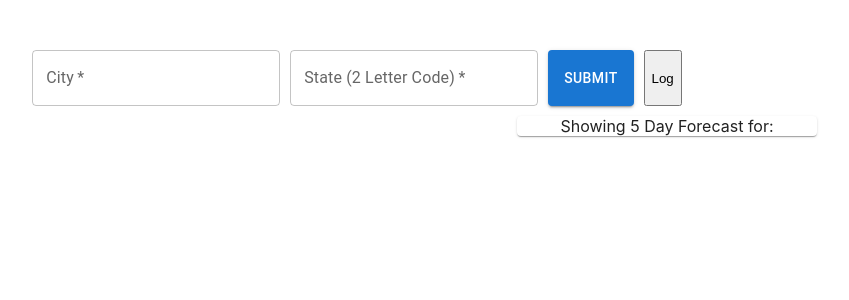
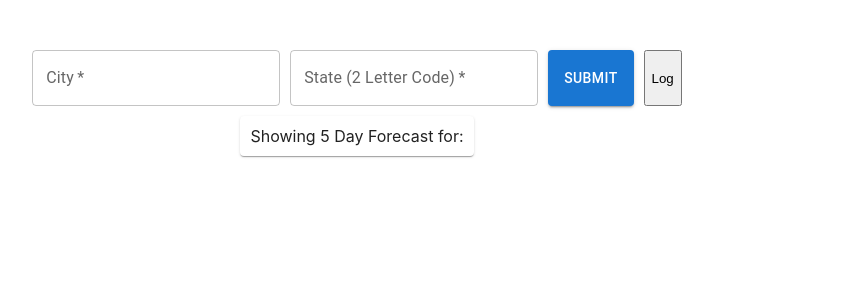
Before and after one commit to JMathiak/weather-app, a React (Create React App) app in the folder weather-app/: page / in a window 1280 px wide. Shown: the top 300 px of the page, without its empty margins (283-1132 px from the left). Built offline with nearby package versions, Linux system fonts and the light colour scheme; no server answers.

Commit message:
Added grid from MUI

```diff
--- a/weather-app/src/App.css
+++ b/weather-app/src/App.css
@@ -35,13 +35,13 @@
 }
 .city {
   max-width: 300px;
-  justify-content: center;
-  margin-left: 800px;
   margin-top: 10px;
   margin-bottom: 10px;
+  padding: 10px;
 }
 .cityContainer {
-  justify-content: center;
+  margin-top: 10px;
+  margin-bottom: 10px;
 }
 .Weather-Row {
   display: flex;
--- a/weather-app/src/App.js
+++ b/weather-app/src/App.js
@@ -2,7 +2,7 @@ import logo from "./logo.svg";
 import "./App.css";
 import React, { Component, useEffect, useState } from "react";
 import Forecast from "./Components/Forecast";
-import { TextField, Button, Card } from "@mui/material";
+import { TextField, Button, Card, Grid } from "@mui/material";
 function App() {
   let xAPIKey = process.env.REACT_APP_API_KEY;
   let sxAPIKey = process.env.REACT_APP_SND_API_KEY;
@@ -85,19 +85,34 @@ function App() {
 
       <div>
         {!weatherData.loaded ? (
-          <div className="cityContainer">
+          <Grid
+            container
+            spacing={0}
+            direction="column"
+            alignItems="center"
+            justify="center"
+            style={{ minHeight: "100vh" }}
+          >
             <Card className="city">
               Showing 5 Day Forecast for: <br></br>
             </Card>
-          </div>
+          </Grid>
         ) : (
           [
-            <div className="cityContainer">
-              <Card className="city">
-                Showing 5 Day Forecast for: <br></br>
-                {weatherData.data.resolvedAddress}
-              </Card>
-            </div>,
+            <Grid
+              container
+              spacing={0}
+              direction="column"
+              alignItems="center"
+              justify="center"
+            >
+              <Grid item xs={3}>
+                <Card className="city">
+                  Showing 5 Day Forecast for: <br></br>{" "}
+                  {weatherData.data.resolvedAddress}
+                </Card>
+              </Grid>
+            </Grid>,
             <div className="Weather-Row">
               <Forecast info={weatherData.data.days} day={0} />
               <Forecast info={weatherData.data.days} day={1} />
```
